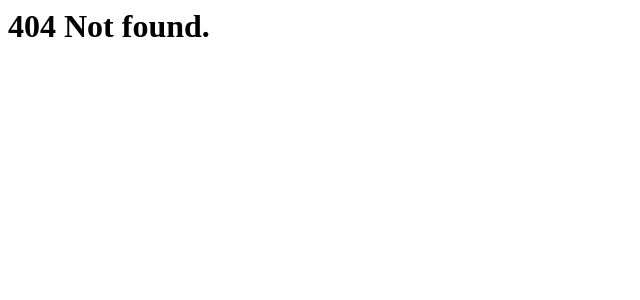
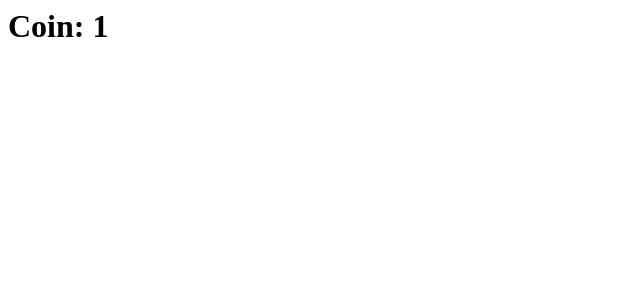
Before and after one commit to sungaee/react-mastterclass, a React (Create React App) app: page /1 in a window 1280 px wide. Before the commit this address had no page. Shown: the top 300 px of the page, without its empty margins (0-640 px from the left). Built offline with nearby package versions, Linux system fonts and the light colour scheme.

Commit message:
[Crypto Tracker] Sepup

```diff
--- /dev/null
+++ b/src/App.tsx
@@ -0,0 +1,6 @@
+import Router from "./Router"
+
+function App() {
+  return <Router />;
+}
+export default App
--- a/src/Router.tsx
+++ b/src/Router.tsx
@@ -1,45 +1,15 @@
-import {
-  BrowserRouter,
-  createBrowserRouter,
-  Route,
-  Routes,
-} from 'react-router-dom'
-import Home from './screens/Home'
-import About from './screens/About'
-import Root from './Root'
-import NotFound from './screens/NotFound'
-import ErrorComponent from './components/ErrorComponent'
-import User from './screens/users/User'
-import Followers from './screens/users/Followers'
+import { BrowserRouter, Route, Routes } from 'react-router-dom'
+import Coins from './routes/Coins'
+import Coin from './routes/Coin'
 
-const router = createBrowserRouter([
-  {
-    path: '/',
-    element: <Root />,
-    children: [
-      {
-        path: '',
-        element: <Home />,
-        errorElement: <ErrorComponent />,
-      },
-      {
-        path: 'about',
-        element: <About />,
-      },
-      {
-        path: 'users/:userId',
-        element: <User />,
-        children: [
-            {
-                path: "followers",
-                element: <Followers />
-            },
-        ]
-      },
-
-    ],
-    errorElement: <NotFound />,
-  },
-])
-
-export default router
+function Router() {
+  return (
+    <BrowserRouter>
+      <Routes>
+        <Route path="/:coinId" element={<Coin />} />
+        <Route path="/" element={<Coins />} />
+      </Routes>
+    </BrowserRouter>
+  )
+}
+export default Router
--- a/src/index.tsx
+++ b/src/index.tsx
@@ -1,7 +1,8 @@
 import React from 'react'
 import ReactDOM from 'react-dom/client'
-import { RouterProvider } from 'react-router-dom'
-import router from './Router'
+import { ThemeProvider } from 'styled-components';
+import {theme} from "./theme"
+import App from './App';
 
 const root = ReactDOM.createRoot(
   document.getElementById('root') as HTMLElement
@@ -9,6 +10,8 @@
 
 root.render(
   <React.StrictMode>
-    <RouterProvider router={router} />
+    <ThemeProvider theme={theme}>
+      <App />
+    </ThemeProvider>
   </React.StrictMode>
 )
--- /dev/null
+++ b/src/routes/Coin.tsx
@@ -0,0 +1,9 @@
+import { useParams } from 'react-router-dom'
+
+type RouteParams = Record<string, string | undefined>;
+
+function Coin() {
+  const { coinId } = useParams<RouteParams>();
+  return <h1>Coin: {coinId}</h1>
+}
+export default Coin
--- /dev/null
+++ b/src/routes/Coins.tsx
@@ -0,0 +1,4 @@
+function Coins() {
+	return <h1>Coins</h1>
+  }
+  export default Coins
--- /dev/null
+++ b/src/theme.ts
@@ -0,0 +1,7 @@
+import { DefaultTheme } from "styled-components"
+
+export const theme: DefaultTheme =  {
+	bgColor: "white",
+	textColor: "black",
+	btnColor: "tomato",
+}
```
